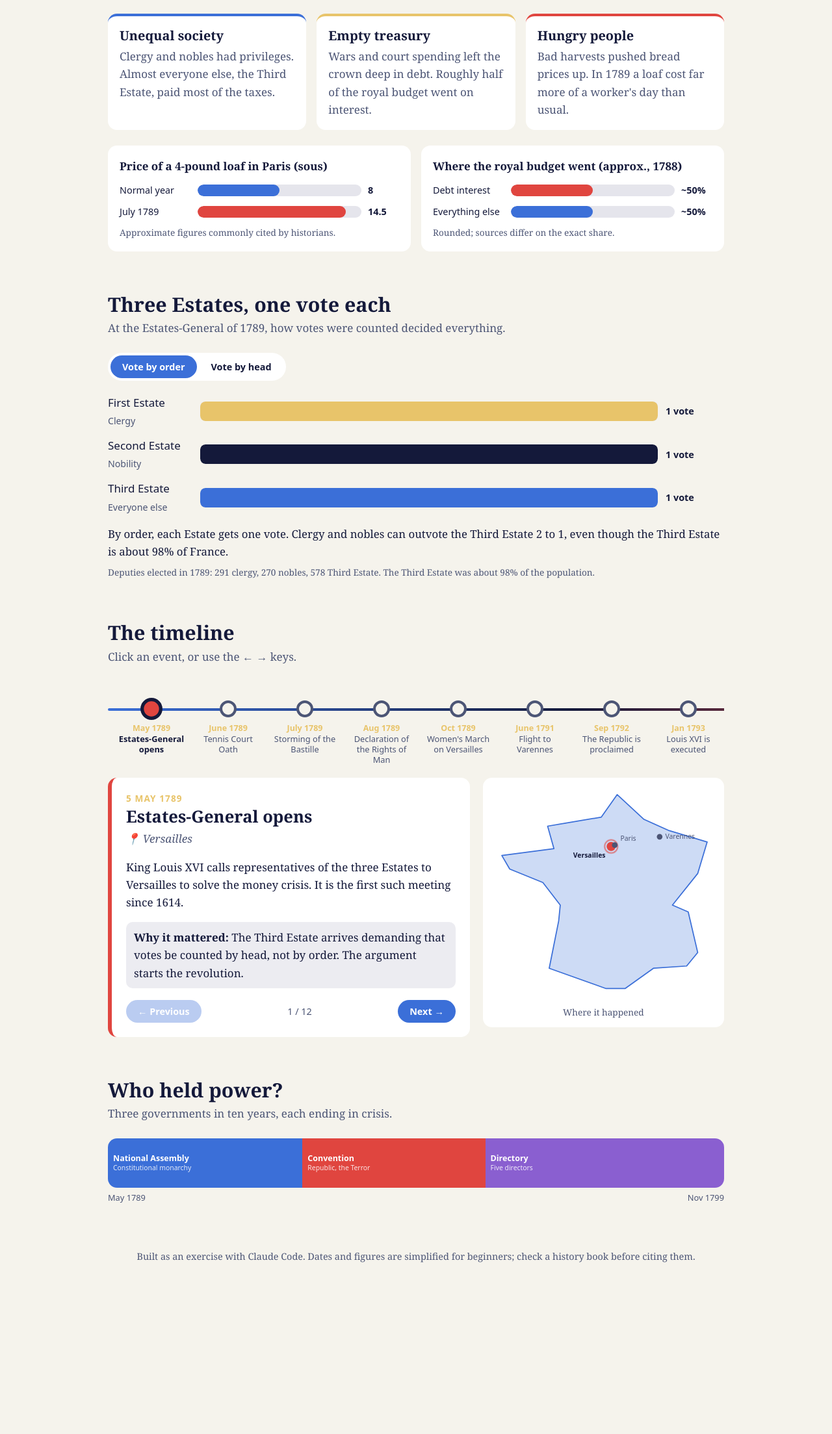
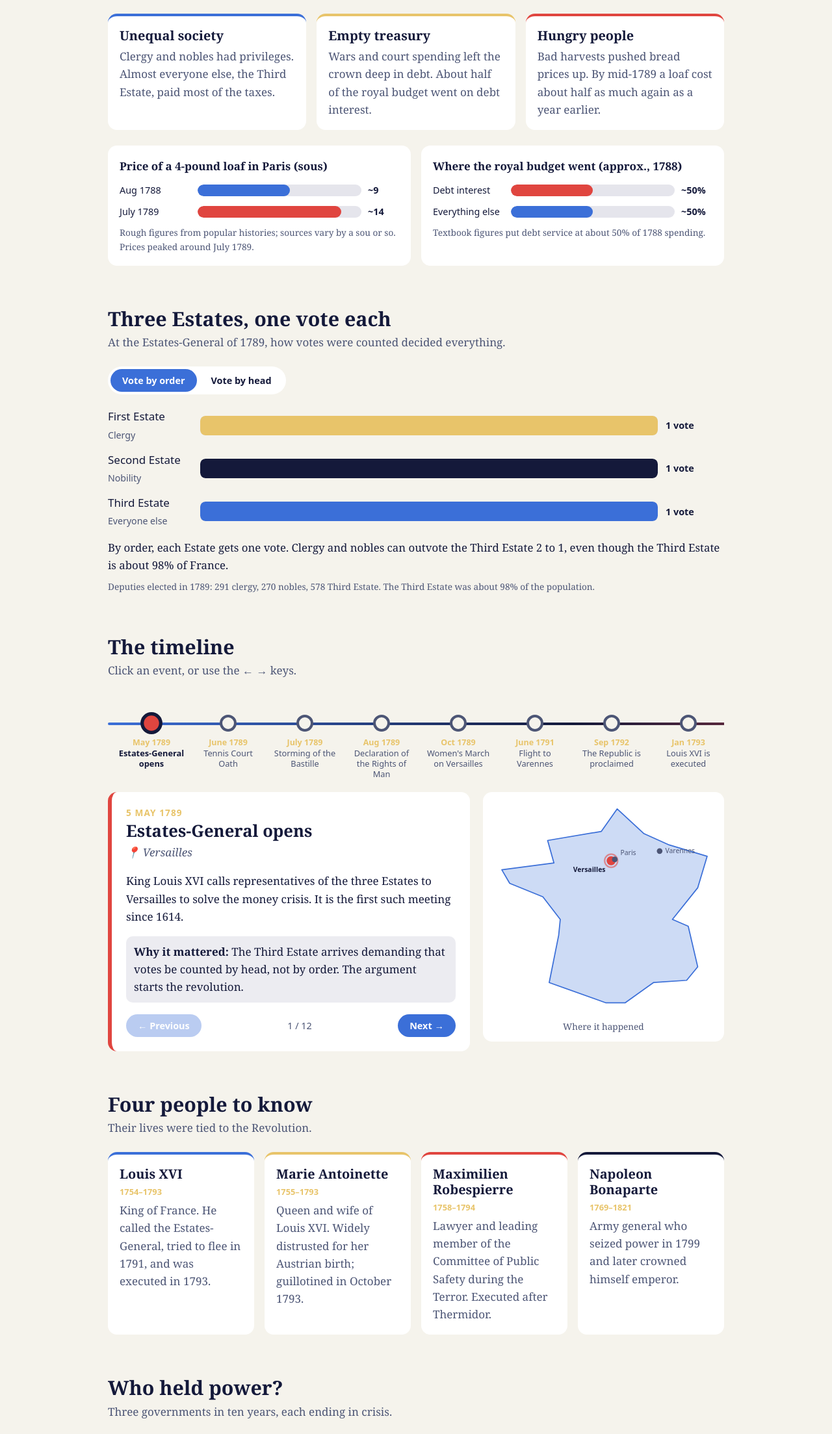
Before and after one commit to VolodymyrSalenko/my-software-factory, a plain HTML site: page index.html in a window 1280 px wide. Shown: the part 585-2792 px from the top of the page at 65% size. Before the commit the page ends 2592 px from the top, so only its background shows below. Drawn offline with Linux system fonts and the light colour scheme.

Commit message:
Finalize French Revolution site: key people, sources, corrected figures
Co-Authored-By: Claude Sonnet 5.5 <noreply@anthropic.com>

```diff
--- a/app.js
+++ b/app.js
@@ -41,7 +41,7 @@ const EVENTS = [
     why: "It shocks Europe's monarchies and deepens the war and the divisions inside France." },
   { date: "Sept 1793 – July 1794", short: "1793–94", title: "The Reign of Terror", place: "paris",
     summary: "Fearing enemies at home and abroad, the Committee of Public Safety, led by Robespierre, uses special courts and the guillotine against suspected opponents.",
-    why: "About 17,000 official death sentences were carried out. The Terror saved the republic's armies but frightened its own supporters." },
+    why: "About 16,600 official death sentences were passed, and many more people died without trial or in prison. The Terror helped the republic raise armies but frightened its own supporters." },
   { date: "27 July 1794", short: "Jul 1794", title: "Fall of Robespierre", place: "paris",
     summary: "On 9 Thermidor in the revolutionary calendar, deputies turn on Robespierre. He is arrested and guillotined the next day.",
     why: "The Terror ends and a calmer, more cautious phase begins." },
--- a/index.html
+++ b/index.html
@@ -28,11 +28,11 @@
     </article>
     <article class="card">
       <h3>Empty treasury</h3>
-      <p>Wars and court spending left the crown deep in debt. Roughly half of the royal budget went on interest.</p>
+      <p>Wars and court spending left the crown deep in debt. About half of the royal budget went on debt interest.</p>
     </article>
     <article class="card">
       <h3>Hungry people</h3>
-      <p>Bad harvests pushed bread prices up. In 1789 a loaf cost far more of a worker's day than usual.</p>
+      <p>Bad harvests pushed bread prices up. By mid-1789 a loaf cost about half as much again as a year earlier.</p>
     </article>
   </div>
 
@@ -40,10 +40,10 @@
     <figure class="chart">
       <figcaption>Price of a 4-pound loaf in Paris (sous)</figcaption>
       <div class="bars" data-max="16">
-        <div class="bar-row"><span>Normal year</span><div class="track"><div class="fill" data-value="8"></div></div><b>8</b></div>
-        <div class="bar-row"><span>July 1789</span><div class="track"><div class="fill hot" data-value="14.5"></div></div><b>14.5</b></div>
+        <div class="bar-row"><span>Aug 1788</span><div class="track"><div class="fill" data-value="9"></div></div><b>~9</b></div>
+        <div class="bar-row"><span>July 1789</span><div class="track"><div class="fill hot" data-value="14"></div></div><b>~14</b></div>
       </div>
-      <p class="note">Approximate figures commonly cited by historians.</p>
+      <p class="note">Rough figures from popular histories; sources vary by a sou or so. Prices peaked around July 1789.</p>
     </figure>
     <figure class="chart">
       <figcaption>Where the royal budget went (approx., 1788)</figcaption>
@@ -51,7 +51,7 @@
         <div class="bar-row"><span>Debt interest</span><div class="track"><div class="fill hot" data-value="50"></div></div><b>~50%</b></div>
         <div class="bar-row"><span>Everything else</span><div class="track"><div class="fill" data-value="50"></div></div><b>~50%</b></div>
       </div>
-      <p class="note">Rounded; sources differ on the exact share.</p>
+      <p class="note">Textbook figures put debt service at about 50% of 1788 spending.</p>
     </figure>
   </div>
 </section>
@@ -103,11 +103,32 @@
   </div>
 </section>
 
+<section id="people" class="reveal">
+  <h2>Four people to know</h2>
+  <p class="sub">Their lives were tied to the Revolution.</p>
+  <div class="cards four">
+    <article class="card"><h3>Louis XVI</h3><p class="yrs">1754–1793</p><p>King of France. He called the Estates-General, tried to flee in 1791, and was executed in 1793.</p></article>
+    <article class="card"><h3>Marie Antoinette</h3><p class="yrs">1755–1793</p><p>Queen and wife of Louis XVI. Widely distrusted for her Austrian birth; guillotined in October 1793.</p></article>
+    <article class="card"><h3>Maximilien Robespierre</h3><p class="yrs">1758–1794</p><p>Lawyer and leading member of the Committee of Public Safety during the Terror. Executed after Thermidor.</p></article>
+    <article class="card"><h3>Napoleon Bonaparte</h3><p class="yrs">1769–1821</p><p>Army general who seized power in 1799 and later crowned himself emperor.</p></article>
+  </div>
+</section>
+
 <section id="power" class="reveal">
   <h2>Who held power?</h2>
   <p class="sub">Three governments in ten years, each ending in crisis.</p>
   <div class="power" id="power-chart"></div>
   <div class="axis"><span>May 1789</span><span>Nov 1799</span></div>
+</section>
+
+<section id="sources" class="reveal">
+  <h2>Sources and caveats</h2>
+  <ul class="sources">
+    <li>Debt service of about 50% of the 1788 budget: <a href="https://digfir-published.macmillanusa.com/mckayworld10e/mckayworld10e_ch22_13.html">McKay et al., world history textbook</a> and a <a href="https://schule-bw.de/faecher-und-schularten/gesellschaftswissenschaftliche-und-philosophische-faecher/geschichte/unterricht/7-8/3-2.3/frenchrevolution/1ancienproblems.pdf">school handout based on J.-P. Jessenne</a> (50.5%).</li>
+    <li>16,594 official death sentences during the Terror (June 1793 – July 1794): <a href="https://en.wikipedia.org/wiki/Reign_of_Terror">Wikipedia, Reign of Terror</a>. Many more people died without trial or in prison.</li>
+    <li>Bread prices: <a href="https://www.mariegossip.com/2010/04/outside-versailles-bread.html">a popular-history blog</a> and other secondary sources. These are the weakest figures on the page, so treat them as a rough picture.</li>
+    <li>Estates-General seats (291 / 270 / 578) and the event dates come from standard histories and were not re-checked here.</li>
+  </ul>
 </section>
 
 </main>
--- a/style.css
+++ b/style.css
@@ -120,3 +120,9 @@ footer { padding: 48px 16px; color: var(--muted); font-size: .9rem; text-align:
   * { animation: none !important; transition: none !important; }
   .reveal { opacity: 1; transform: none; }
 }
+
+.cards.four { grid-template-columns: repeat(auto-fit, minmax(210px, 1fr)); }
+.cards.four .card:nth-child(4) { border-color: var(--white); }
+.yrs { color: var(--gold) !important; font: 600 .8rem system-ui, sans-serif; margin-bottom: 6px !important; }
+.sources { color: var(--muted); font-size: .95rem; padding-left: 20px; }
+.sources li { margin: 8px 0; }
```
